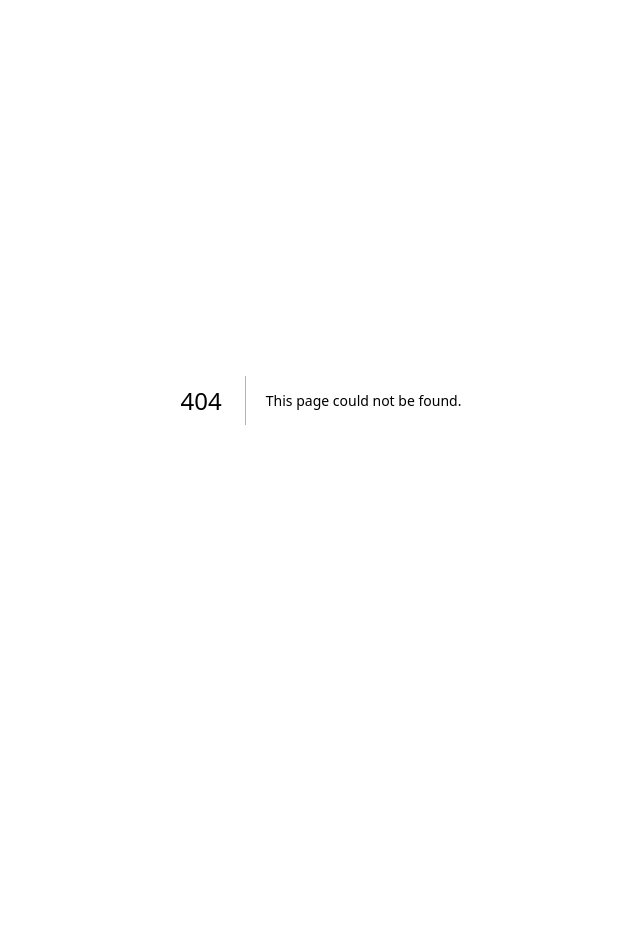
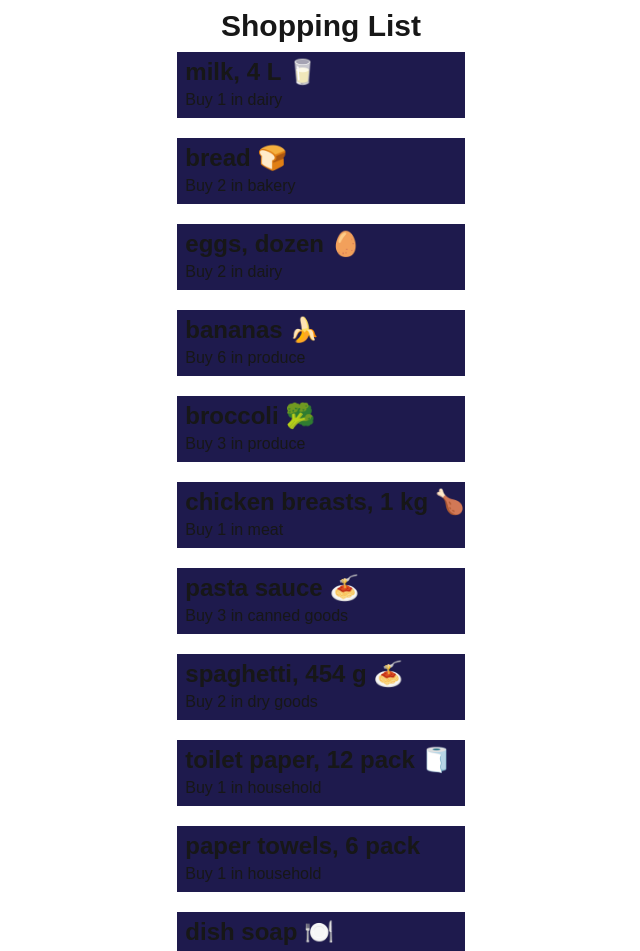
Before and after one commit to Exampleuser274/cprg306-assignments, a Next.js app: page /week-3 in a window 1280 px wide. Before the commit this address had no page. Shown: the top 951 px of the page, without its empty margins (319-959 px from the left). Before the commit the page ends 800 px from the top, so only its background shows below. Built offline with nearby package versions, Linux system fonts and the light colour scheme.

Commit message:
finished week 2

```diff
--- a/app/page.tsx
+++ b/app/page.tsx
@@ -4,7 +4,8 @@ export default function Home() {
   return (
    <main>
     <h1>CPRG 306: Web Development 2 - Assignments</h1>
-    <Link href="/week-2">Week 2</Link>
+    <Link href="/week-2">Week 2</Link><br/>
+    <Link href="/week-3">Week 3</Link>
    </main>
   );
 }
--- /dev/null
+++ b/app/week-3/item-list.js
@@ -0,0 +1,88 @@
+import Item from "./item";
+export default function ItemList() {
+    const item1 = {
+  name: "milk, 4 L 🥛",
+  quantity: 1,
+  category: "dairy",
+};
+
+const item2 = {
+  name: "bread 🍞",
+  quantity: 2,
+  category: "bakery",
+};
+
+const item3 = {
+  name: "eggs, dozen 🥚",
+  quantity: 2,
+  category: "dairy",
+};
+
+const item4 = {
+  name: "bananas 🍌",
+  quantity: 6,
+  category: "produce",
+};
+
+const item5 = {
+  name: "broccoli 🥦",
+  quantity: 3,
+  category: "produce",
+};
+
+const item6 = {
+  name: "chicken breasts, 1 kg 🍗",
+  quantity: 1,
+  category: "meat",
+};
+
+const item7 = {
+  name: "pasta sauce 🍝",
+  quantity: 3,
+  category: "canned goods",
+};
+
+const item8 = {
+  name: "spaghetti, 454 g 🍝",
+  quantity: 2,
+  category: "dry goods",
+};
+
+const item9 = {
+  name: "toilet paper, 12 pack 🧻",
+  quantity: 1,
+  category: "household",
+};
+
+const item10 = {
+  name: "paper towels, 6 pack",
+  quantity: 1,
+  category: "household",
+};
+
+const item11 = {
+  name: "dish soap 🍽️",
+  quantity: 1,
+  category: "household",
+};
+
+const item12 = {
+  name: "hand soap 🧼",
+  quantity: 4,
+  category: "household",
+};
+return (<ul >
+    <Item info={item1}/>
+    <Item info={item2}/>
+    <Item info={item3}/>
+    <Item info={item4}/>
+    <Item info={item5}/>
+    <Item info={item6}/>
+    <Item info={item7}/>
+    <Item info={item8}/>
+    <Item info={item9}/>
+    <Item info={item10}/>
+    <Item info={item11}/>
+    <Item info={item12}/>
+</ul>);
+};
--- /dev/null
+++ b/app/week-3/item.js
@@ -0,0 +1,4 @@
+export default function Item({info}) {
+
+    return <li className="bg-indigo-950 mb-5 pt-1 pl-2 pb-1.5 "> <h2 className="text-2xl font-bold">{info.name}</h2><p className="">Buy {info.quantity} in {info.category}</p></li>
+}
--- /dev/null
+++ b/app/week-3/items.js
@@ -0,0 +1,71 @@
+const item1 = {
+  name: "milk, 4 L 🥛",
+  quantity: 1,
+  category: "dairy",
+};
+
+const item2 = {
+  name: "bread 🍞",
+  quantity: 2,
+  category: "bakery",
+};
+
+const item3 = {
+  name: "eggs, dozen 🥚",
+  quantity: 2,
+  category: "dairy",
+};
+
+const item4 = {
+  name: "bananas 🍌",
+  quantity: 6,
+  category: "produce",
+};
+
+const item5 = {
+  name: "broccoli 🥦",
+  quantity: 3,
+  category: "produce",
+};
+
+const item6 = {
+  name: "chicken breasts, 1 kg 🍗",
+  quantity: 1,
+  category: "meat",
+};
+
+const item7 = {
+  name: "pasta sauce 🍝",
+  quantity: 3,
+  category: "canned goods",
+};
+
+const item8 = {
+  name: "spaghetti, 454 g 🍝",
+  quantity: 2,
+  category: "dry goods",
+};
+
+const item9 = {
+  name: "toilet paper, 12 pack 🧻",
+  quantity: 1,
+  category: "household",
+};
+
+const item10 = {
+  name: "paper towels, 6 pack",
+  quantity: 1,
+  category: "household",
+};
+
+const item11 = {
+  name: "dish soap 🍽️",
+  quantity: 1,
+  category: "household",
+};
+
+const item12 = {
+  name: "hand soap 🧼",
+  quantity: 4,
+  category: "household",
+};
--- /dev/null
+++ b/app/week-3/page.js
@@ -0,0 +1,9 @@
+import ItemList from "./item-list";
+export default function Page(){
+    return(
+        <main className="flex min-w-screen flex-col items-center">
+            <h1 className="text-3xl font-bold mt-2 mb-2 text-left">Shopping List</h1>
+            <ItemList />
+        </main>
+    );
+}
```
